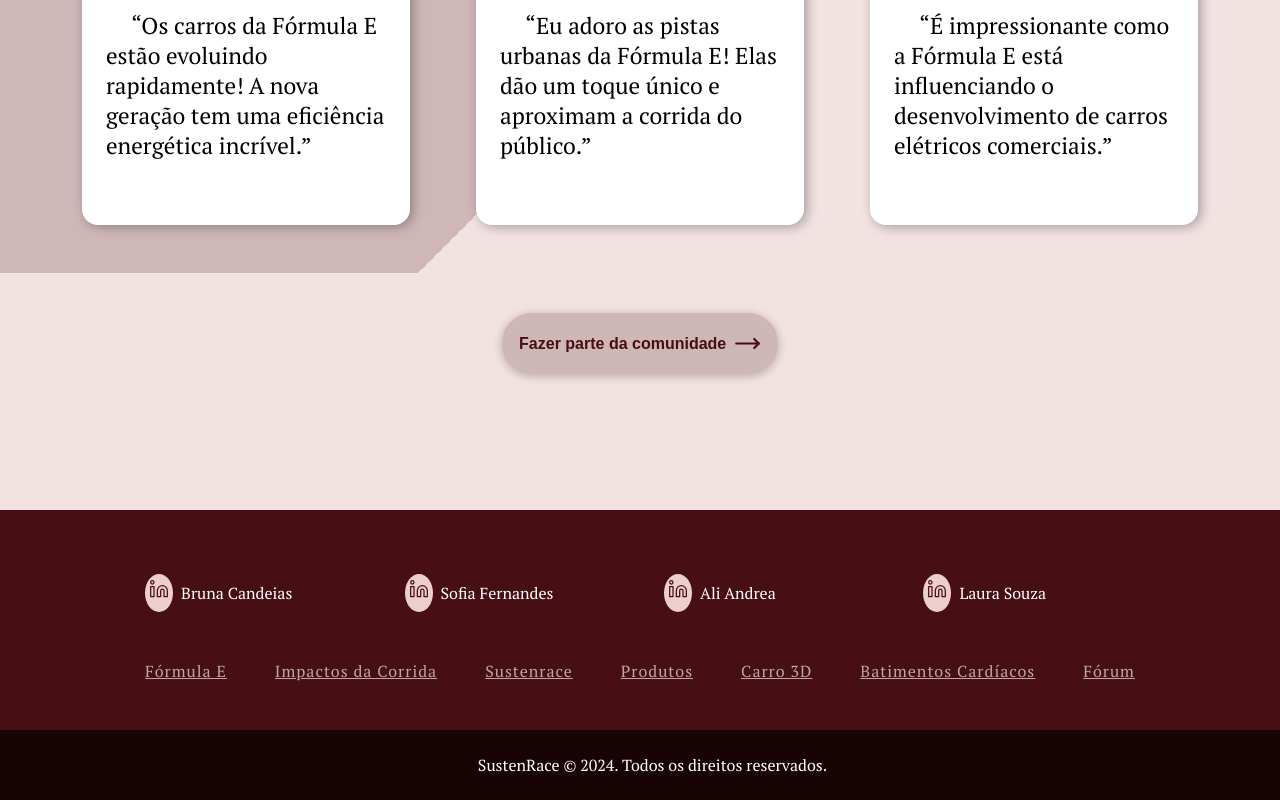
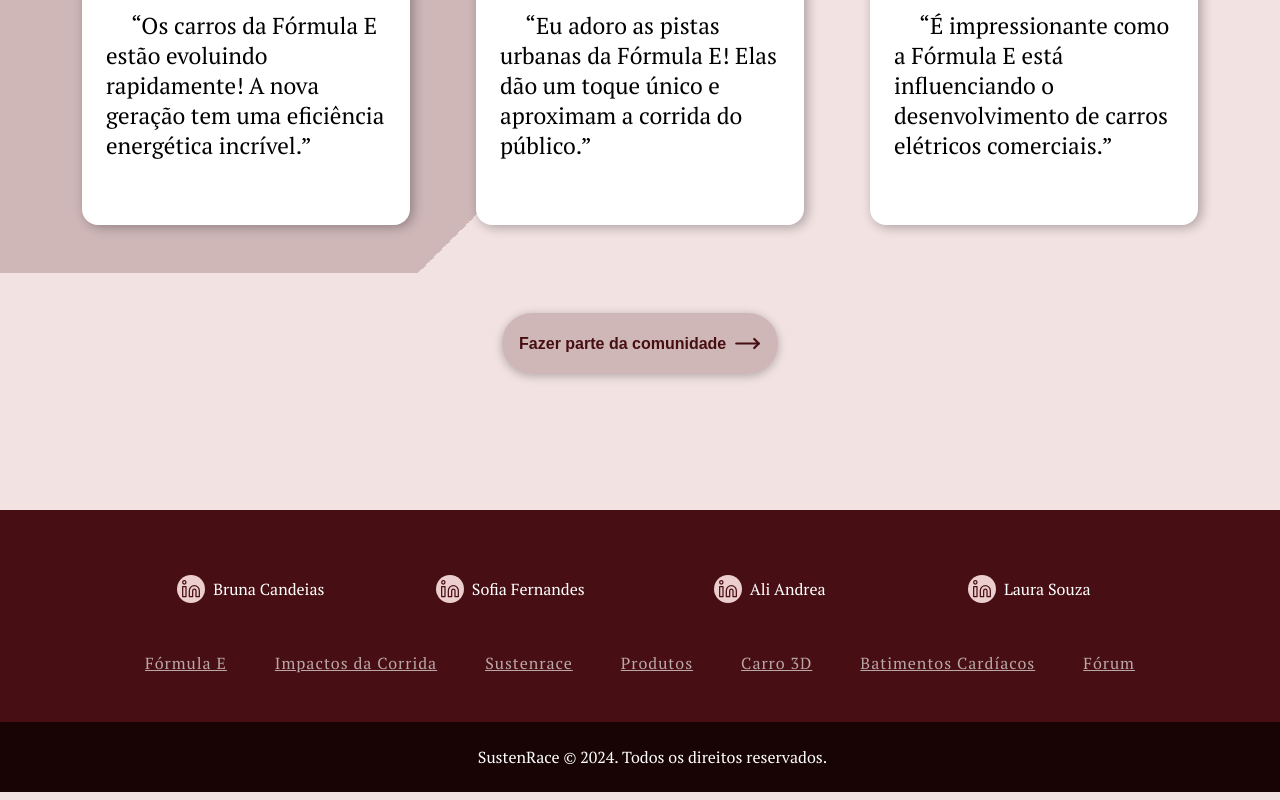
Before and after one commit to brunacostaz/Sustenrace, a React (Create React App) app: page / in a window 1280 px wide. Shown: the part 5262-6062 px from the top of the page. Built offline with nearby package versions, Linux system fonts and the light colour scheme.

Commit message:
arredondamento das logos do linkedin, presentes no footer

```diff
--- a/src/componentes/elementos/LinksLinkedin/Links.css
+++ b/src/componentes/elementos/LinksLinkedin/Links.css
@@ -5,14 +5,19 @@
 .containerLinks a {
     display: flex;
     align-items: center;
+    justify-content: center;
     gap: 8px;
     color: white;
     text-decoration: none;
 }
 
 .spanIcon {
-    display: inline-block;
+    display: flex;
+    justify-content: center;
+    align-items: center;
     background-color: #EDCECE;
-    padding: 4px;
+    padding: 2px;
     border-radius: 50%;
+    width: 1.5em;
+    height: 1.5em;
 }
```
